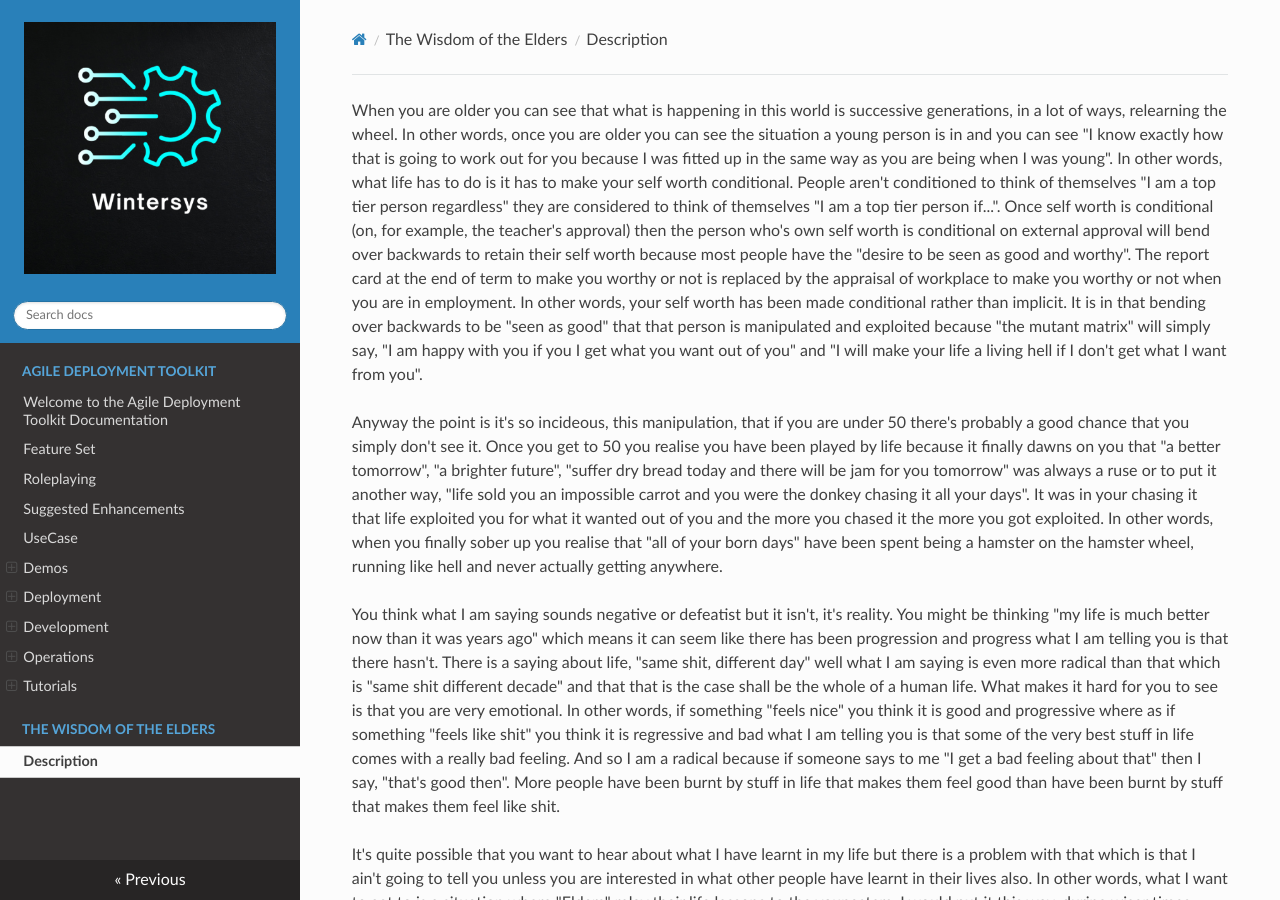
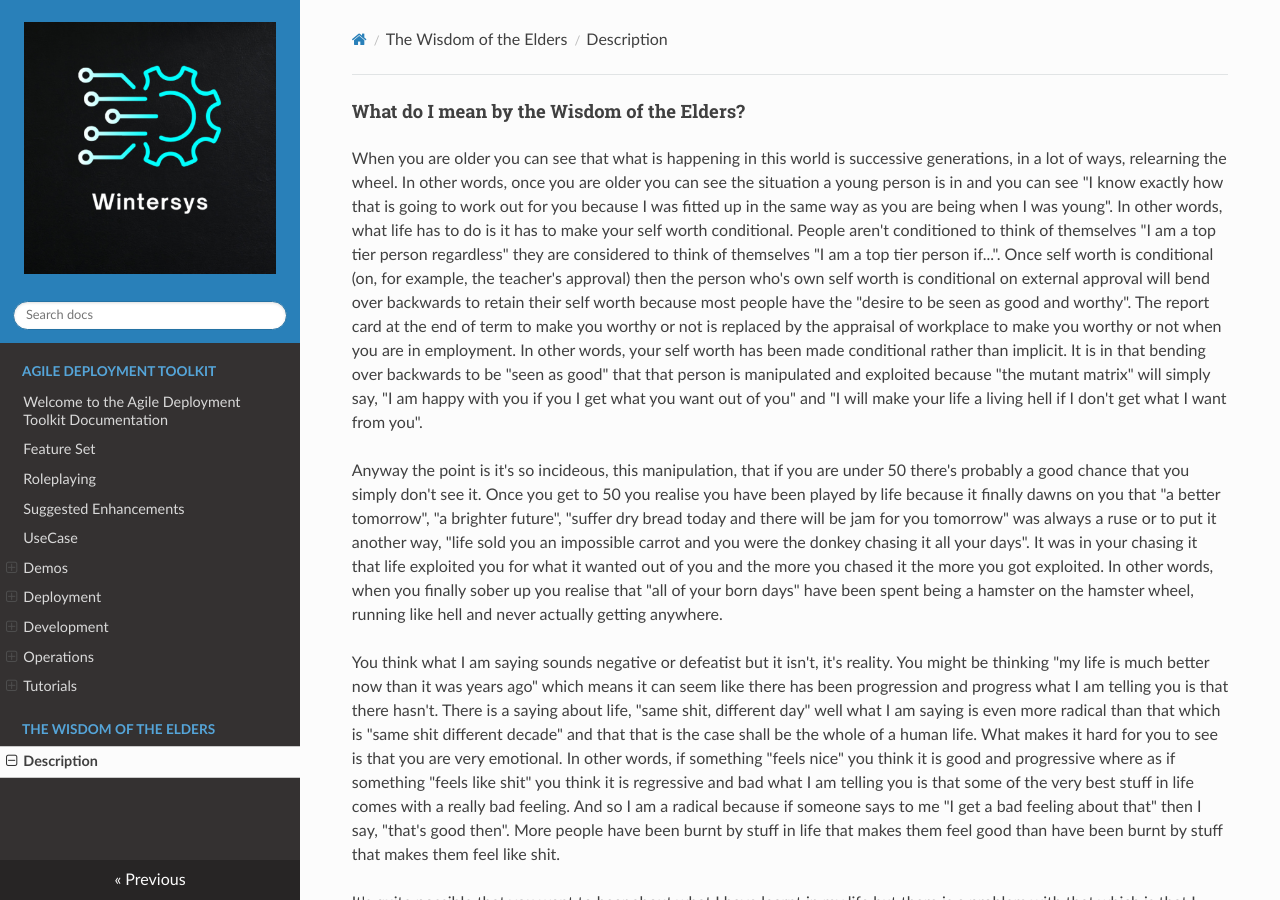
Before and after one commit to wintersys-dev/adt-documentation, an MkDocs documentation site: the page built from docs/The Wisdom of the Elders/description.md, in a window 1280 px wide and 900 px high. Built offline with MkDocs 1.6.1, drawn with Linux system fonts in a browser that asks for light colours; nearby versions of some CDN libraries.

Commit message:
Update description.md

```diff
--- a/docs/The Wisdom of the Elders/description.md
+++ b/docs/The Wisdom of the Elders/description.md
@@ -1,4 +1,4 @@
-
+#### What do I mean by the Wisdom of the Elders?
 
 When you are older you can see that what is happening in this world is successive generations, in a lot of ways, relearning the wheel. In other words, once you are older you can see the situation a young person is in and you can see "I know exactly how that is going to work out for you because I was fitted up in the same way as you are being when I was young". In other words, what life has to do is it has to make your self worth conditional. People aren't conditioned to think of themselves "I am a top tier person regardless" they are considered to think of themselves "I am a top tier person if...". Once self worth is conditional (on, for example, the teacher's approval) then the person who's own self worth is conditional on external approval will bend over backwards to retain their self worth because most people have the "desire to be seen as good and worthy". The report card at the end of term to make you worthy or not is replaced by the appraisal of workplace to make you worthy or not when you are in employment. In other words, your self worth has been made conditional rather than implicit. It is in that bending over backwards to be "seen as good" that that person is manipulated and exploited because "the mutant matrix" will simply say, "I am happy with you if you I get what you want out of you" and "I will make your life a living hell if I don't get what I want from you".
 
```
